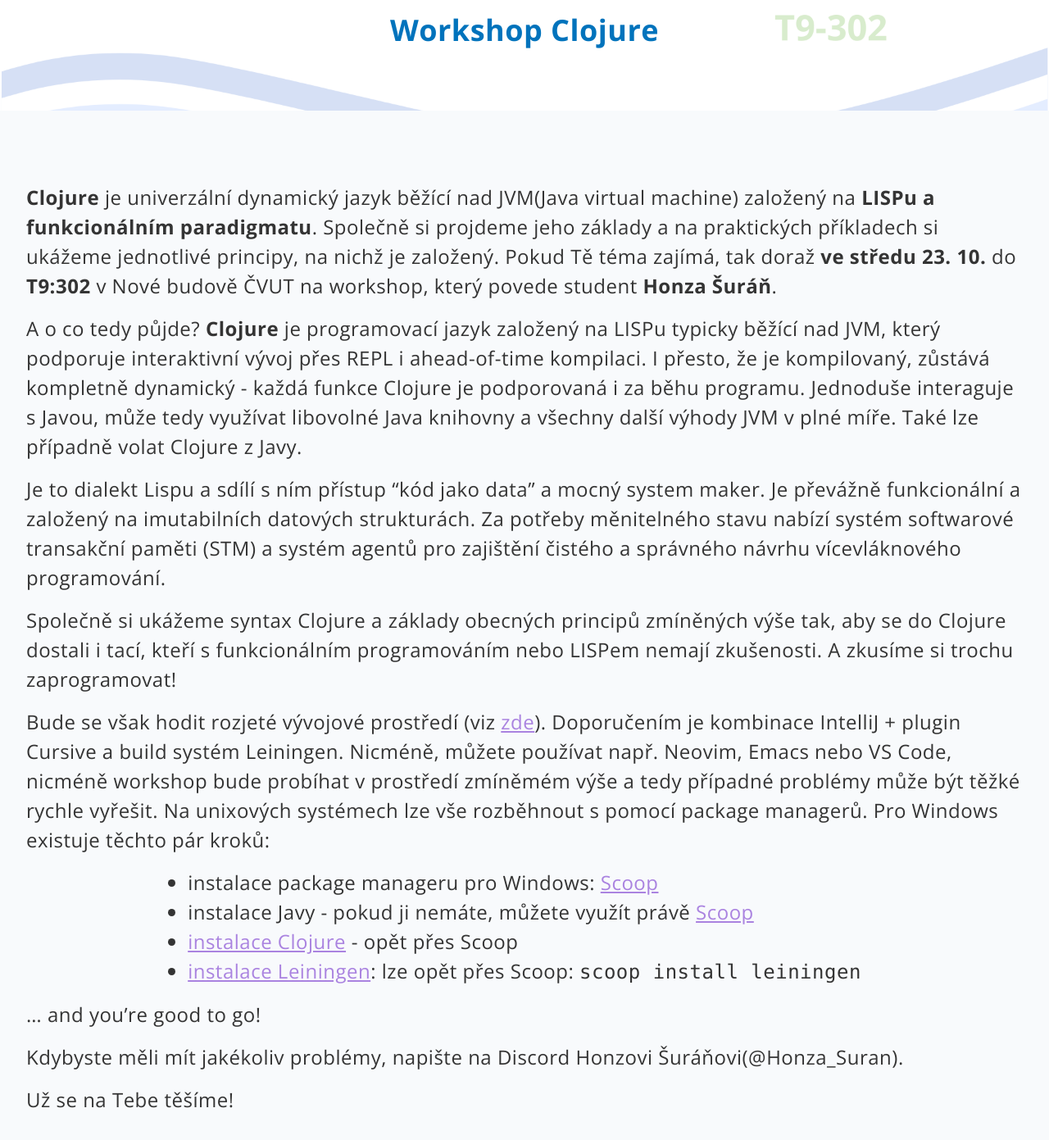
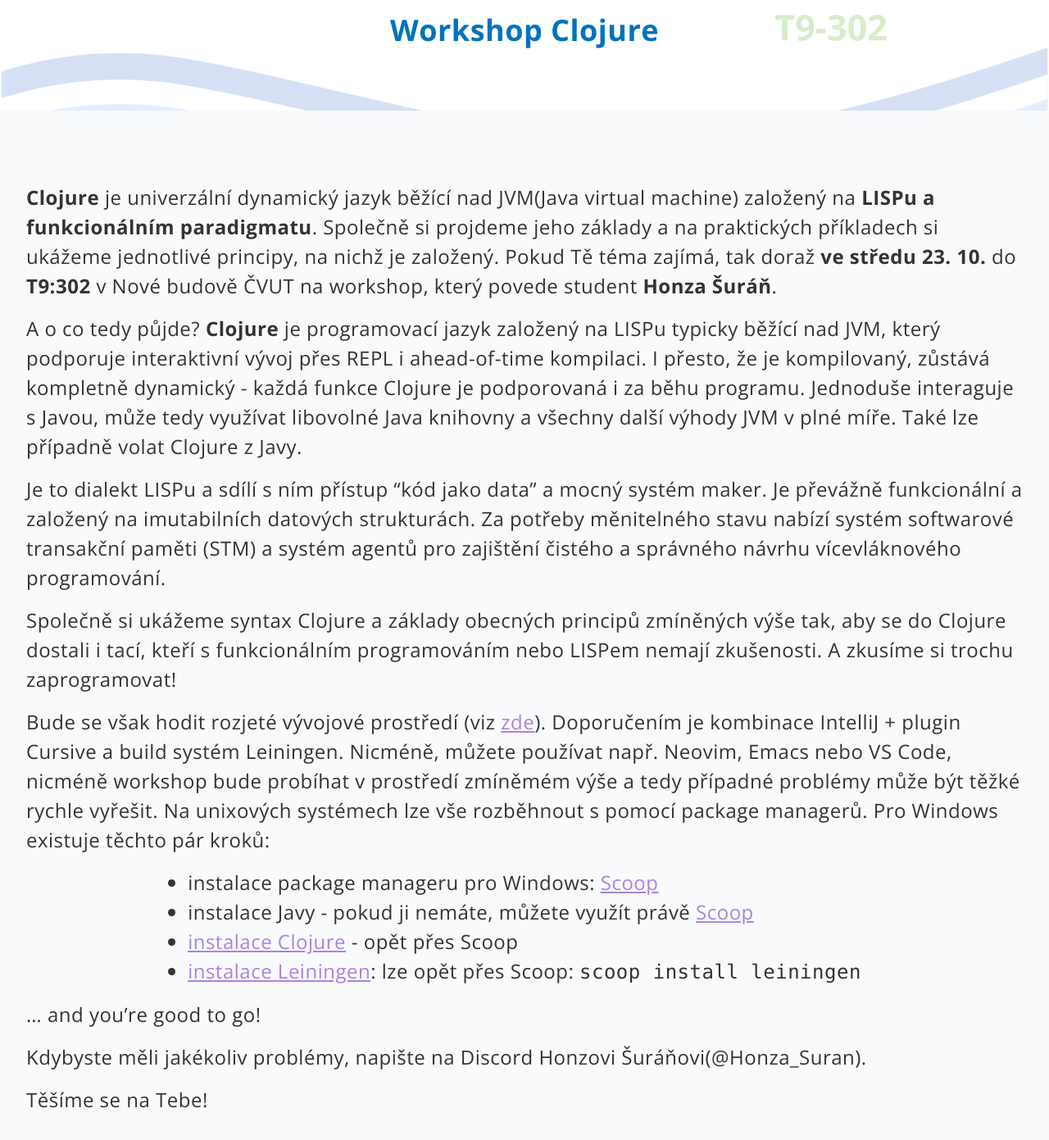
Before and after one commit to klubFITpp/klubfitpp, a Jekyll site: the page built from _events/2024-10-23-ws-clojure.md, in a window 1280 px wide and 1400 px high, scrolled down 107 px. Shown: the top 1391 px of the window at 82% size. Built offline with Jekyll 4.4.1, drawn with Linux system fonts in a browser that asks for light colours.

Commit message:
EVENTS: test correction n.3

```diff
--- a/_events/2024-10-23-ws-clojure.md
+++ b/_events/2024-10-23-ws-clojure.md
@@ -17,7 +17,7 @@ i ahead-of-time kompilaci. I přesto, že je kompilovaný, zůstává kompletně
 podporovaná i za běhu programu. Jednoduše interaguje s Javou, může tedy využívat libovolné Java knihovny
 a všechny další výhody JVM v plné míře. Také lze případně volat Clojure z Javy.
 
-Je to dialekt Lispu a sdílí s ním přístup "kód jako data" a mocný system maker. Je převážně funkcionální a
+Je to dialekt LISPu a sdílí s ním přístup "kód jako data" a mocný systém maker. Je převážně funkcionální a
 založený na imutabilních datových strukturách. Za potřeby měnitelného stavu nabízí systém softwarové transakční
 paměti (STM) a systém agentů pro zajištění čistého a správného návrhu vícevláknového programování.
 
@@ -36,6 +36,6 @@ Na unixových systémech lze vše rozběhnout s pomocí package managerů. Pro W
 
 ... and you're good to go!
 
-Kdybyste měli mít jakékoliv problémy, napište na Discord Honzovi Šuráňovi(@Honza_Suran).
+Kdybyste měli jakékoliv problémy, napište na Discord Honzovi Šuráňovi(@Honza_Suran).
 
-Už se na Tebe těšíme!
+Těšíme se na Tebe!
```
